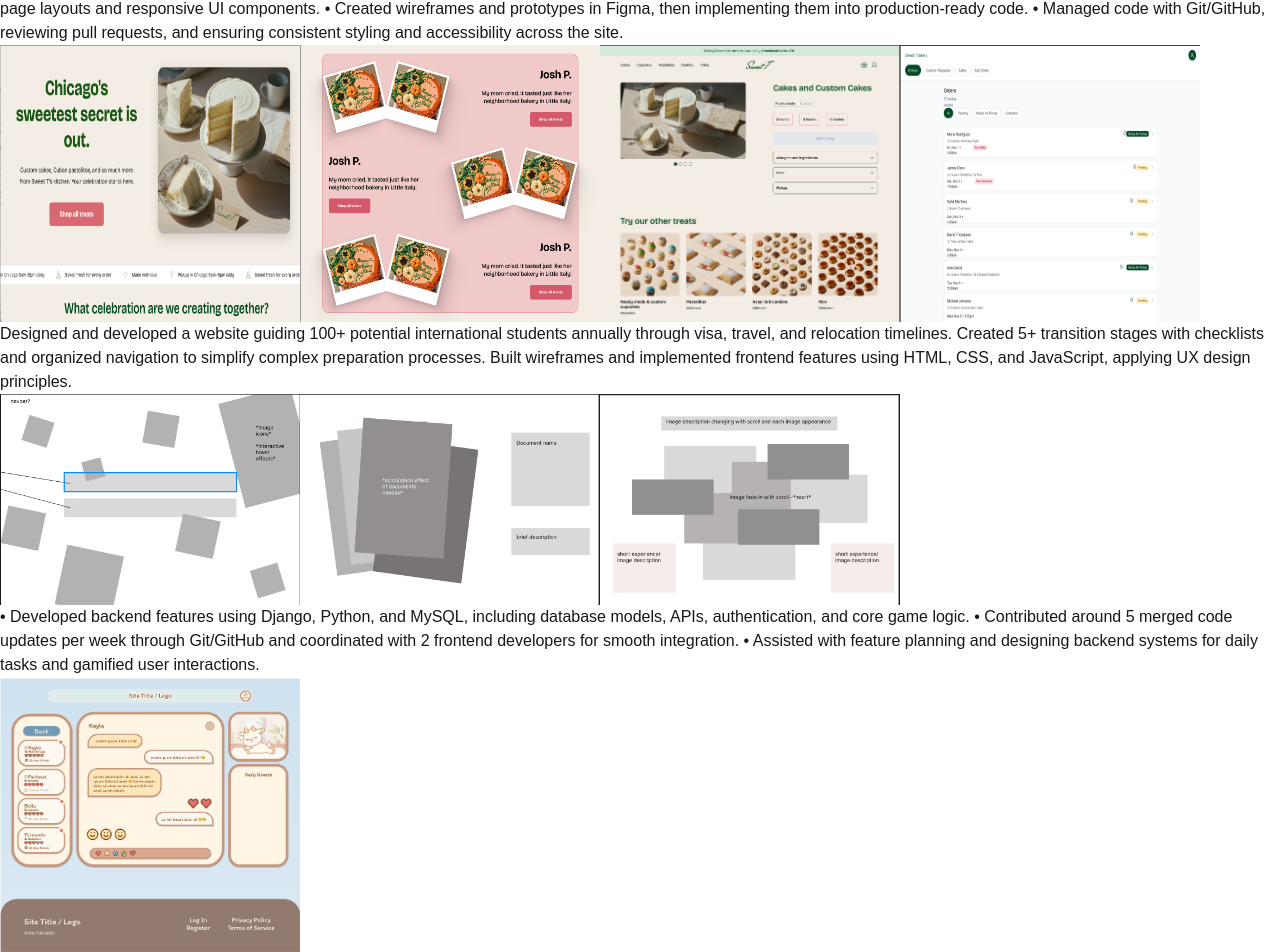
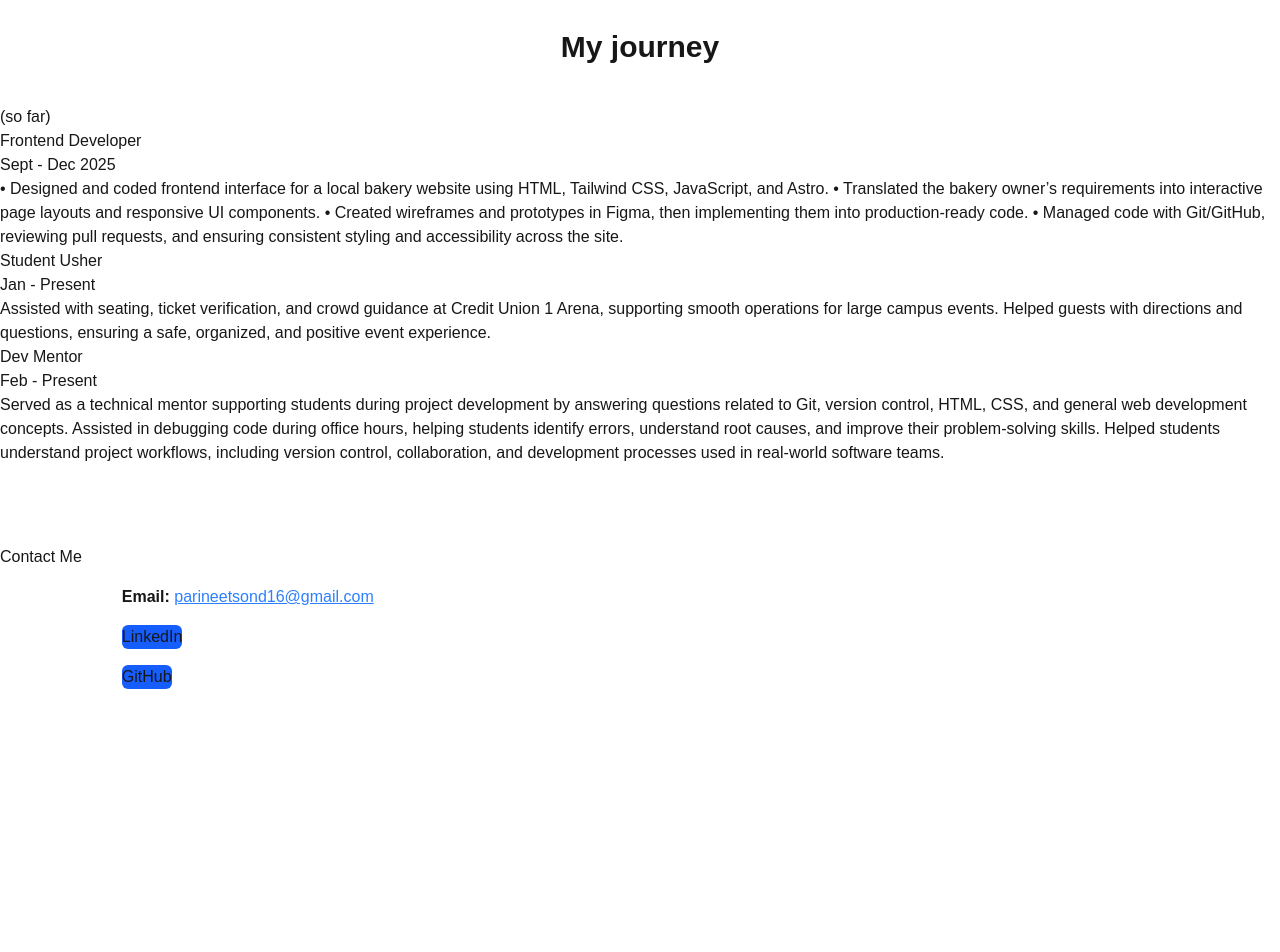
Before and after one commit to psond16/parineetsond_personal_website_2026, a Next.js app: page / in a window 1280 px wide. Shown: the part 2051-3003 px from the top of the page. After the commit the page ends 2780 px from the top, so only its background shows below. Built offline with nearby package versions, Linux system fonts and the light colour scheme.

Commit message:
basic html/css of contact page

```diff
--- /dev/null
+++ b/app/components/contact.tsx
@@ -0,0 +1,43 @@
+import Link from "next/link";
+
+export default function Contact(){
+    return(
+        <div className = "flex flex-column">
+            <h1>Contact Me</h1>
+
+            <div className="flex flex-col gap-4 items-start p-10">
+
+            {/* Email */}
+            <p>
+                <span className="font-semibold">Email:</span>{" "}
+                <a href="mailto:parineetsond16@gmail.com" className="text-blue-500 underline">parineetsond16@gmail.com
+                </a>
+            </p>
+
+            {/* LinkedIn button */}
+            <a
+                href="https://www.linkedin.com/in/parineetsond/"
+                target="_blank"
+                rel="noopener noreferrer"
+            >
+                <button className=" rounded-md bg-blue-600">
+                LinkedIn
+                </button>
+            </a>
+
+            {/* GitHub button */}
+            <a
+                href="https://github.com/psond16"
+                target="_blank"
+                rel="noopener noreferrer"
+            >
+                <button className="rounded-md bg-blue-600">
+                GitHub
+                </button>
+            </a>
+
+            </div>
+
+        </div>
+    );
+}
--- a/app/components/experience.tsx
+++ b/app/components/experience.tsx
@@ -1,95 +1,38 @@
-import Link from "next/link";
-import Image from "next/image"
 
-export default function Projects(){
-    return(
-        <div>
-            <div>
-                <h1>My Projects</h1>
-            </div>
-            {/* -----project-1 ------ */}
-            <div class = "project1">
-                <p>• Designed and coded frontend interface for a local bakery website using HTML, Tailwind CSS, JavaScript, and Astro.
-                    • Translated the bakery owner’s requirements into interactive page layouts and responsive UI components.
-                    • Created wireframes and prototypes in Figma, then implementing them into production-ready code.
-                    • Managed code with Git/GitHub, reviewing pull requests, and ensuring consistent styling and accessibility across the site.
-                </p>
-                <div className = "flex flex-row">
-                    <Image
-                        src="/Sweet-T thumbnail.png"
-                        alt="picture of project"
-                        width={300}
-                        height={200}
-                    />
-                    <Image
-                        src="/Sweet-T1.png"
-                        alt="picture of project"
-                        width={300}
-                        height={200}
-                    />
-                    <Image
-                        src="/Sweet-T2.png"
-                        alt="picture of CUproject1"
-                        width={300}
-                        height={200}
-                    />
-                    <Image
-                        src="/Sweet-T3.png"
-                        alt="picture of project"
-                        width={300}
-                        height={200}
-                    />
-                </div>
 
-            </div>
+export default function Experience() {
+  return (
+    <div className="py-20">
+      <h1 className="text-3xl font-bold text-center mb-10">My journey</h1>
+      <p>(so far)</p>
 
-            {/* -----project-2 ------ */}
-            <div class = "project2">
-                <p>Designed and developed a website guiding 100+ potential international students annually through visa, travel, and relocation timelines.
-                    Created 5+ transition stages with checklists and organized navigation to simplify complex preparation processes.
-                    Built wireframes and implemented frontend features using HTML, CSS, and JavaScript, applying UX design principles.
-                </p>
-                <div className = "flex flex-row">
-                    <Image
-                        src="/FHTC1.png"
-                        alt="picture of project"
-                        width={300}
-                        height={200}
-                    />
-                    <Image
-                        src="/FHTC2.png"
-                        alt="picture of project"
-                        width={300}
-                        height={200}
-                    />
-                    <Image
-                        src="/FHTC3.png"
-                        alt="picture of project"
-                        width={300}
-                        height={200}
-                    />
-                </div>
+      <div>
+        <h2> Frontend Developer</h2>
+        <h4> Sept - Dec 2025</h4>
+        <p>• Designed and coded frontend interface for a local bakery website using HTML, Tailwind CSS, JavaScript, and Astro.
+            • Translated the bakery owner’s requirements into interactive page layouts and responsive UI components.
+            • Created wireframes and prototypes in Figma, then implementing them into production-ready code.
+            • Managed code with Git/GitHub, reviewing pull requests, and ensuring consistent styling and accessibility across the site.
+        </p>
+      </div>
 
-            </div>
+      <div>
+        <h2> Student Usher</h2>
+        <h4> Jan - Present</h4>
+        <p>Assisted with seating, ticket verification, and crowd guidance at Credit Union 1 Arena, supporting smooth operations for large campus events.
+            Helped guests with directions and questions, ensuring a safe, organized, and positive event experience.
+        </p>
+      </div>
 
-            {/* -----project-3 ------ */}
-            <div class = "project3">
-                <p>• Developed backend features using Django, Python, and MySQL, including database models, APIs, authentication, and core game logic.
-                    • Contributed around 5 merged code updates per week through Git/GitHub and coordinated with 2 frontend
-                    developers for smooth integration.
-                    • Assisted with feature planning and designing backend systems for daily tasks and gamified user interactions.
-                </p>
-                <div className = "flex flex-row">
-                    <Image
-                        src="/GCA.png"
-                        alt="picture of project"
-                        width={300}
-                        height={200}
-                    />
+      <div>
+        <h2> Dev Mentor</h2>
+        <h4> Feb - Present</h4>
+        <p>Served as a technical mentor supporting students during project development by answering questions related to Git, version control, HTML, CSS, and general web development concepts.
+            Assisted in debugging code during office hours, helping students identify errors, understand root causes, and improve their problem-solving skills.
+            Helped students understand project workflows, including version control, collaboration, and development processes used in real-world software teams.
+        </p>
+      </div>
 
-                </div>
-
-            </div>
-        </div>
-    );
+    </div>
+  );
 }
--- a/app/page.tsx
+++ b/app/page.tsx
@@ -5,6 +5,7 @@ import Header from "./components/header";
 import HomeCollage from "./components/homeCollage";
 import Projects from "./components/projects";
 import Experience from "./components/experience";
+import Contact from "./components/contact";
 
 export default function Home() {
   return (
@@ -14,6 +15,7 @@ export default function Home() {
       <About />
       <Projects />
       <Experience />
+      <Contact />
 
 
     </div>
```
